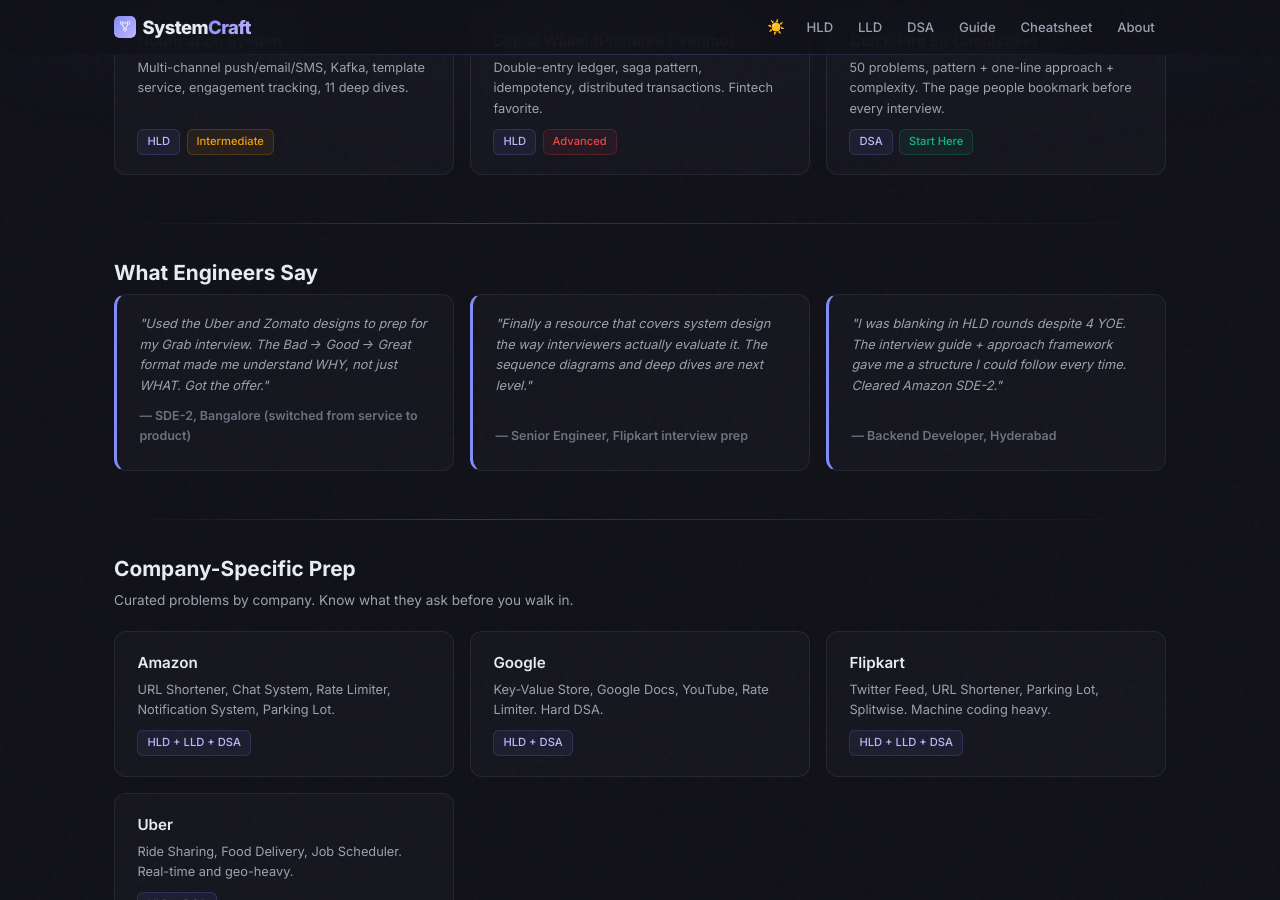
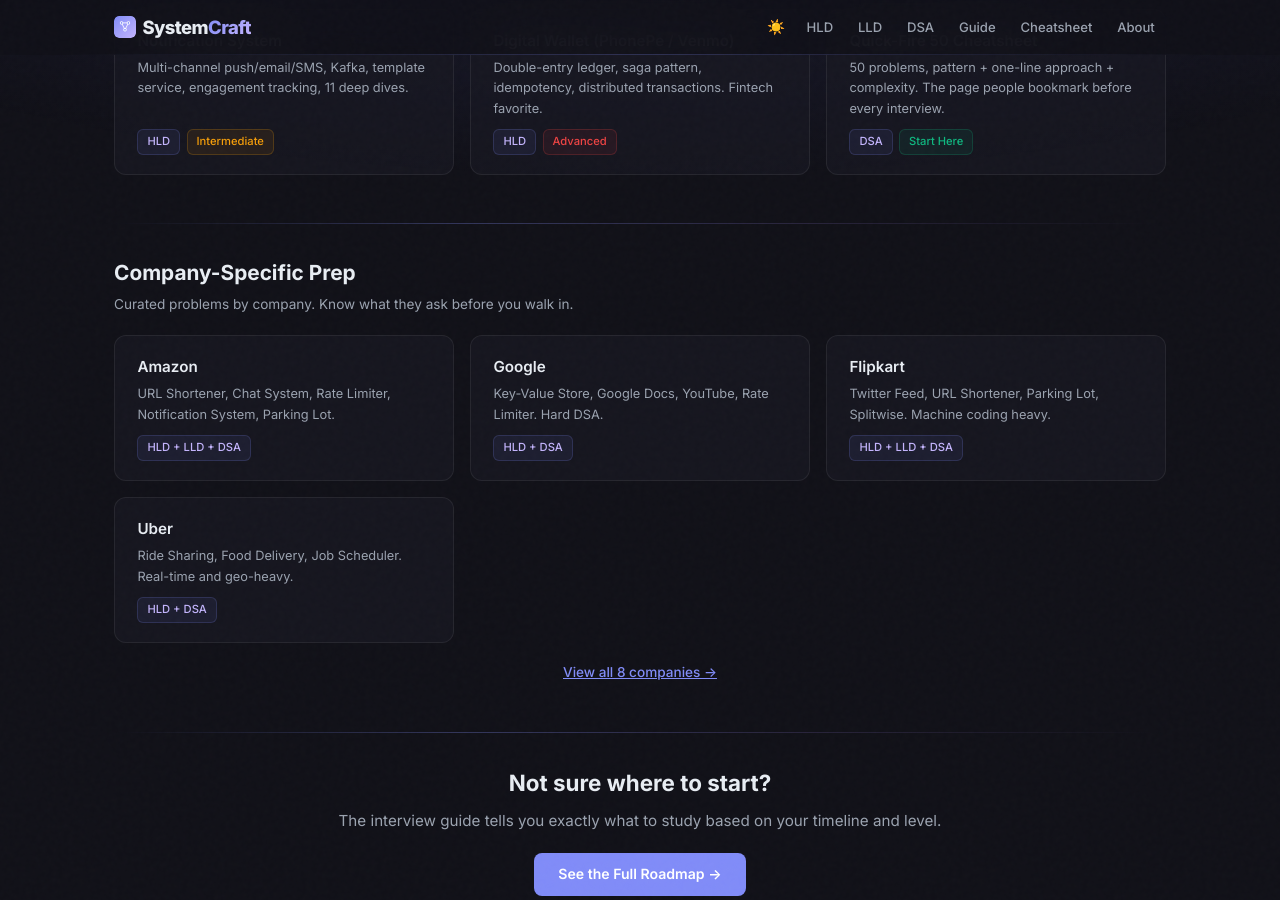
Before and after one commit to iluzn/HLD-Designs, a Jekyll site: the page built from index.html, in a window 1280 px wide and 900 px high, scrolled down 1778 px. Built offline with Jekyll 4.4.1, drawn with Linux system fonts in a browser that asks for light colours.

Commit message:
remove fake testimonials section from homepage

```diff
--- a/index.html
+++ b/index.html
@@ -347,25 +347,6 @@
     </div>
 </div>
 
-<!-- TESTIMONIALS — social proof -->
-<div class="section">
-    <div class="section-title">What Engineers Say</div>
-    <div class="popular">
-        <div class="pop-card" style="cursor:default;border-left:3px solid var(--accent);">
-            <p style="font-style:italic;margin-bottom:0.6rem;">"Used the Uber and Zomato designs to prep for my Grab interview. The Bad → Good → Great format made me understand WHY, not just WHAT. Got the offer."</p>
-            <h4 style="font-size:0.78rem;color:var(--text-dim);">— SDE-2, Bangalore (switched from service to product)</h4>
-        </div>
-        <div class="pop-card" style="cursor:default;border-left:3px solid var(--accent);">
-            <p style="font-style:italic;margin-bottom:0.6rem;">"Finally a resource that covers system design the way interviewers actually evaluate it. The sequence diagrams and deep dives are next level."</p>
-            <h4 style="font-size:0.78rem;color:var(--text-dim);">— Senior Engineer, Flipkart interview prep</h4>
-        </div>
-        <div class="pop-card" style="cursor:default;border-left:3px solid var(--accent);">
-            <p style="font-style:italic;margin-bottom:0.6rem;">"I was blanking in HLD rounds despite 4 YOE. The interview guide + approach framework gave me a structure I could follow every time. Cleared Amazon SDE-2."</p>
-            <h4 style="font-size:0.78rem;color:var(--text-dim);">— Backend Developer, Hyderabad</h4>
-        </div>
-    </div>
-</div>
-
 <!-- COMPANY PREP -->
 <div class="section">
     <div class="section-title">Company-Specific Prep</div>
```
